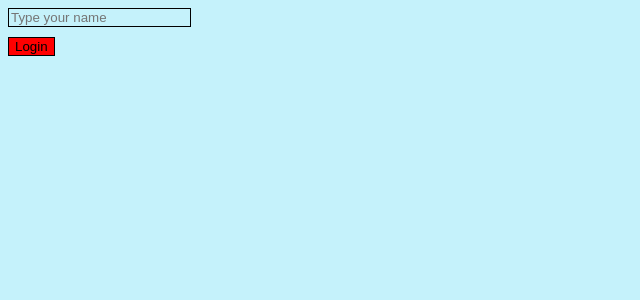
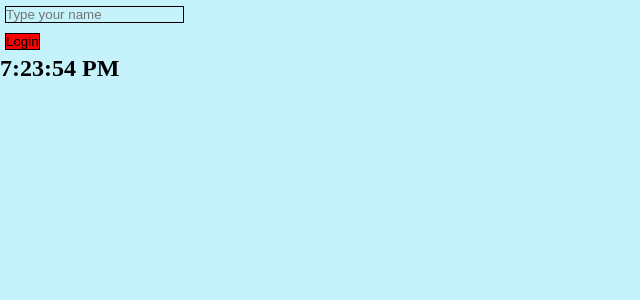
Before and after one commit to OskarKuchta/Learn-react, a React (Vite) app in the folder app/: page / in a window 1280 px wide. Shown: the top 300 px of the page, without its empty margins (0-640 px from the left). Built offline with nearby package versions, Linux system fonts and the light colour scheme.

Commit message:
Clock with used componentDidMount

```diff
--- a/app/src/components/header.jsx
+++ b/app/src/components/header.jsx
@@ -12,7 +12,6 @@ function Greetings(props) {
       typedName.classList.add("invalid");
       setName("")
     }
-    console.log(typedName.value)
   }
   const clearInvalid = () => {
     const typedName = document.querySelector(".nameValue");
--- a/app/src/components/main.jsx
+++ b/app/src/components/main.jsx
@@ -1,7 +1,39 @@
+import React from "react";
+
+class UseClass extends React.Component {
+  constructor(props) {
+    super(props);
+    this.state = {
+      date: new Date(),
+    };
+  }
+  componentDidMount = () => {
+    this.Timer = setInterval(() => {
+        this.tick()
+    }, 1000)
+  }
+  componentWillUnmount = () => {
+    clearInterval(this.Timer)
+  }
+  tick = () => {
+    this.setState({
+        date: new Date()
+    })
+  }
+  render() {
+    return (
+      <>
+        <h2>{this.state.date.toLocaleTimeString()}</h2>
+      </>
+    );
+  }
+}
+
 function Main() {
-    return (
-        <main>
-        </main>
-    )
+  return (
+    <main>
+      <UseClass />
+    </main>
+  );
 }
-export default Main
+export default Main;
--- a/app/src/style/style.css
+++ b/app/src/style/style.css
@@ -1,6 +1,16 @@
 @import "./header.css";
 @import "./main.css";
 @import "./footer.css";
+* {
+  margin: 0;
+  padding: 0;
+  box-sizing: border-box;
+}
+
 body {
   background-color: rgba(9, 200, 238, 0.2352941176);
 }
+
+header {
+  margin: 5px;
+}
--- a/app/src/style/style.scss
+++ b/app/src/style/style.scss
@@ -2,6 +2,16 @@
 @import "./main.css";
 @import "./footer.css";
 
+* {
+  margin: 0;
+  padding: 0;
+  box-sizing: border-box;
+}
+
 body {
   background-color: #09c8ee3c;
 }
+
+header {
+  margin: 5px;
+}
```
